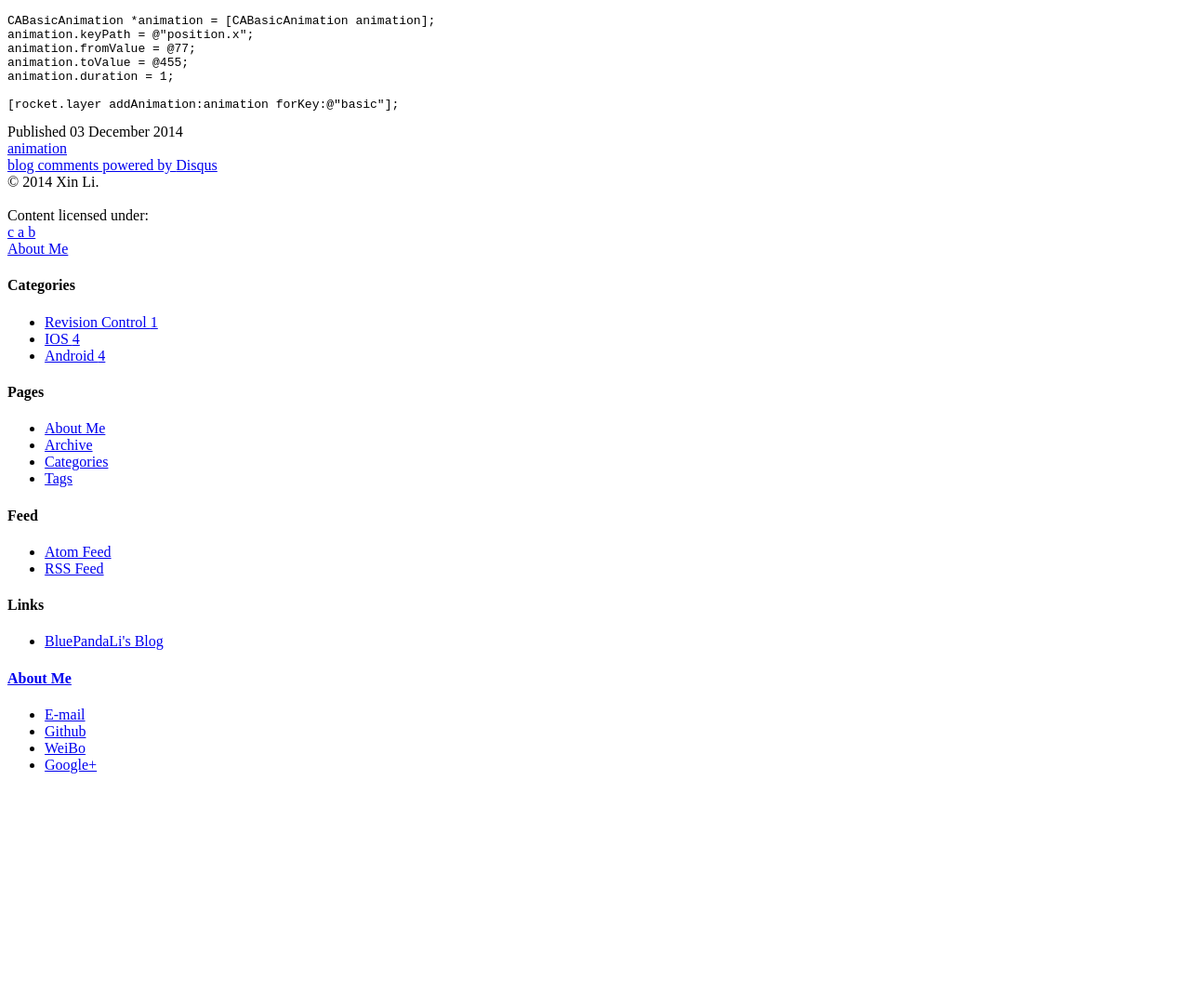
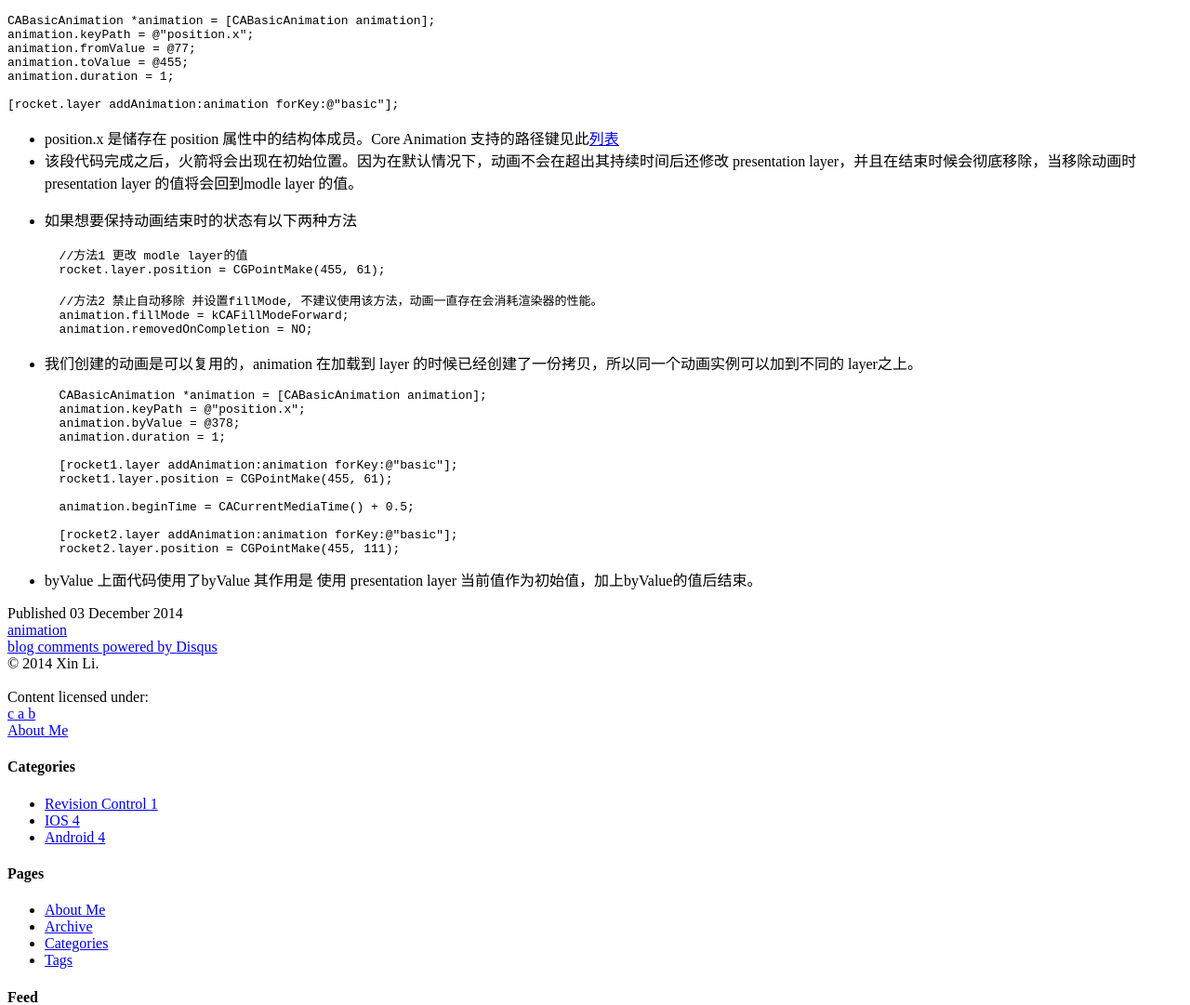
Before and after one commit to BluePandaLi/bluepandali.github.com, a Jekyll site: the page built from _posts/2014-12-3-IOS-Animation.md, in a window 1280 px wide and 1400 px high, scrolled down 878 px. Shown: the part 319-1400 px from the top of the window at 93% size. Built offline with Jekyll 4.4.1, drawn with Linux system fonts in a browser that asks for light colours; nearby versions of some CDN libraries; library files that are not in the unit come from our copies; comment, search, counter and statistics services are not loaded; before the commit the page ends 2045 px from its top, so only the background shows below that; some of the changed text lies outside the part shown.

Commit message:
modify OS-Animation.md

```diff
--- a/_posts/2014-12-3-IOS-Animation.md
+++ b/_posts/2014-12-3-IOS-Animation.md
@@ -51,3 +51,30 @@ opacity
 	animation.duration = 1;
 
 	[rocket.layer addAnimation:animation forKey:@"basic"];
+
+* position.x 是储存在 position 属性中的结构体成员。Core Animation 支持的路径键见此[列表](https://developer.apple.com/library/ios/documentation/Cocoa/Conceptual/CoreAnimation_guide/Key-ValueCodingExtensions/Key-ValueCodingExtensions.html)
+* 该段代码完成之后，火箭将会出现在初始位置。因为在默认情况下，动画不会在超出其持续时间后还修改 presentation layer，并且在结束时候会彻底移除，当移除动画时presentation layer 的值将会回到modle layer 的值。
+* 如果想要保持动画结束时的状态有以下两种方法
+
+		//方法1 更改 modle layer的值
+		rocket.layer.position = CGPointMake(455, 61);
+
+		//方法2 禁止自动移除 并设置fillMode, 不建议使用该方法，动画一直存在会消耗渲染器的性能。
+		animation.fillMode = kCAFillModeForward;
+		animation.removedOnCompletion = NO;
+* 我们创建的动画是可以复用的，animation 在加载到 layer 的时候已经创建了一份拷贝，所以同一个动画实例可以加到不同的 layer之上。
+
+
+		CABasicAnimation *animation = [CABasicAnimation animation];
+		animation.keyPath = @"position.x";
+		animation.byValue = @378;
+		animation.duration = 1;
+
+		[rocket1.layer addAnimation:animation forKey:@"basic"];
+		rocket1.layer.position = CGPointMake(455, 61);
+
+		animation.beginTime = CACurrentMediaTime() + 0.5;
+
+		[rocket2.layer addAnimation:animation forKey:@"basic"];
+		rocket2.layer.position = CGPointMake(455, 111);
+* byValue 上面代码使用了byValue 其作用是 使用 presentation layer 当前值作为初始值，加上byValue的值后结束。
```
Also changed, not shown: other parts of _posts/2014-12-3-IOS-Animation.md (+2 -2 lines).
